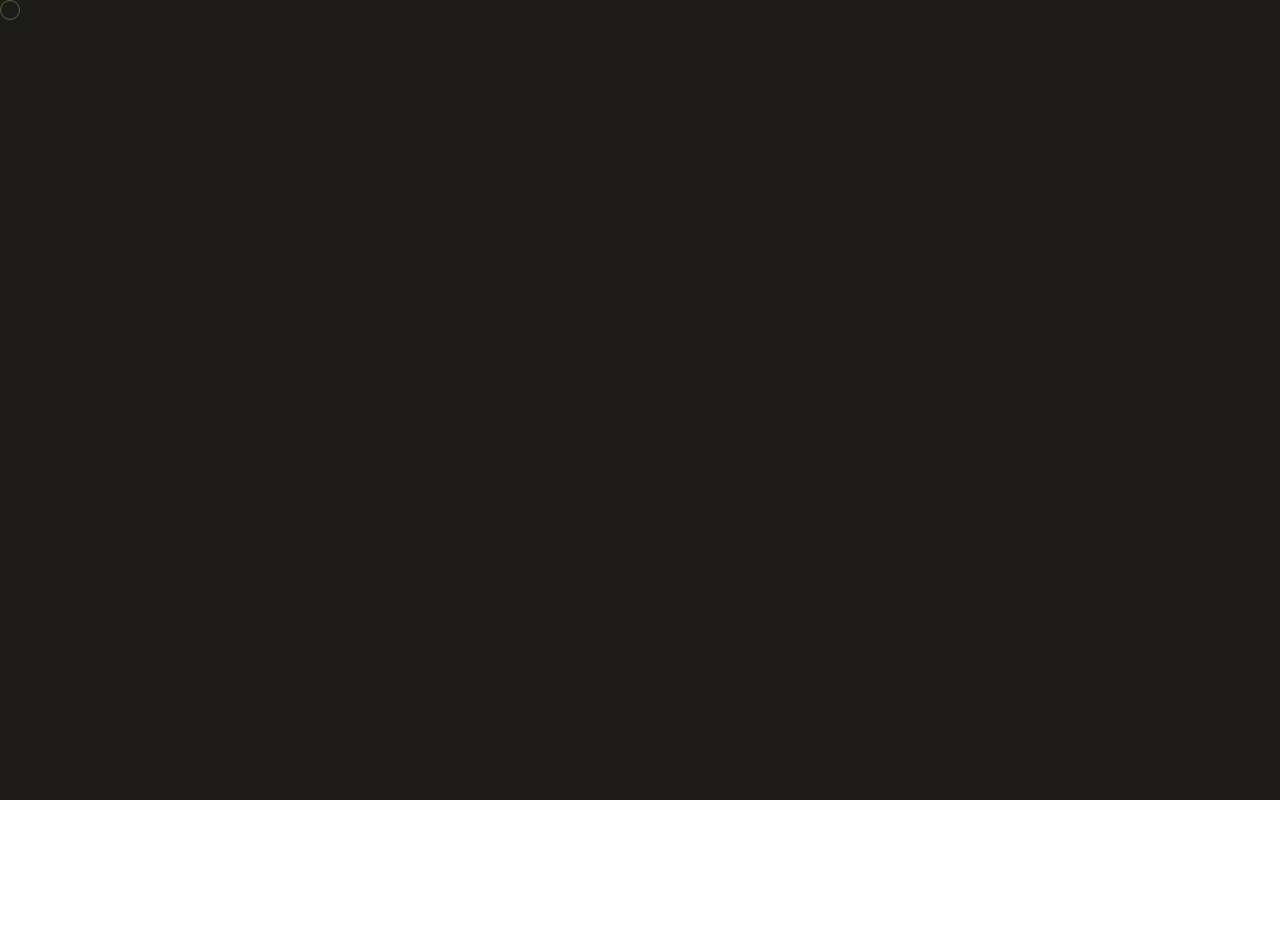
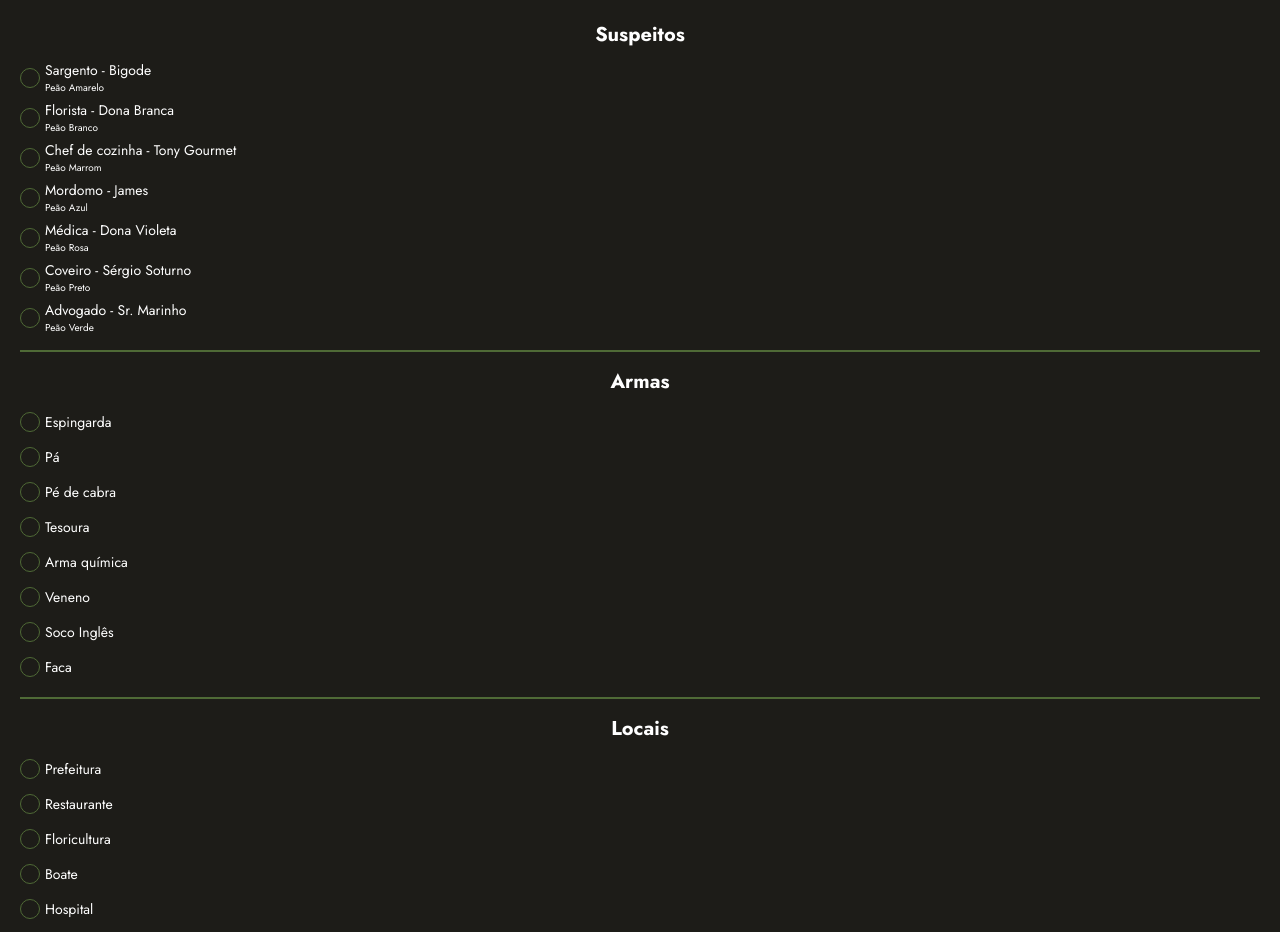
Before and after one commit to Axiotes/app-detetive-virtual, an Angular app: page /list in a window 1280 px wide. Shown: the top 932 px of the page. Before the commit the page ends 800 px from the top, so only its background shows below. Built offline with nearby package versions, Linux system fonts and the light colour scheme.

Commit message:
feat: lista de opcoes

```diff
--- /dev/null
+++ b/data/locations.mock.ts
@@ -0,0 +1,13 @@
+export const LOCATIONS: string[] = [
+  'Prefeitura',
+  'Restaurante',
+  'Floricultura',
+  'Boate',
+  'Hospital',
+  'Mansão',
+  'Cemitério',
+  'Praça',
+  'Hotel',
+  'Banco',
+  'Estação de trem',
+];
--- /dev/null
+++ b/data/suspects.mock.ts
@@ -0,0 +1,11 @@
+import { Suspect } from '../types/suspect.type';
+
+export const SUSPECTS: Suspect[] = [
+  { name: 'Sargento - Bigode', color: 'Peão Amarelo' },
+  { name: 'Florista - Dona Branca', color: 'Peão Branco' },
+  { name: 'Chef de cozinha - Tony Gourmet', color: 'Peão Marrom' },
+  { name: 'Mordomo - James', color: 'Peão Azul' },
+  { name: 'Médica - Dona Violeta', color: 'Peão Rosa' },
+  { name: 'Coveiro - Sérgio Soturno', color: 'Peão Preto' },
+  { name: 'Advogado - Sr. Marinho', color: 'Peão Verde' },
+];
--- /dev/null
+++ b/data/weapons.mock.ts
@@ -0,0 +1,10 @@
+export const WEAPONS: string[] = [
+  'Espingarda',
+  'Pá',
+  'Pé de cabra',
+  'Tesoura',
+  'Arma química',
+  'Veneno',
+  'Soco Inglês',
+  'Faca',
+];
--- a/src/app/components/option/option.component.scss
+++ b/src/app/components/option/option.component.scss
@@ -3,6 +3,7 @@
 
 .option {
     width: 100%;
+    min-height: 30px;
     @include flex-center(row, 5px);
     justify-content: start;
 
--- a/src/app/components/option/option.component.ts
+++ b/src/app/components/option/option.component.ts
@@ -11,5 +11,5 @@ import { FormsModule } from '@angular/forms';
 export class OptionComponent {
   @Input() public name!: string;
   @Input() public details!: string;
-  @Input() public checked!: boolean;
+  @Input() public checked: boolean = false;
 }
--- a/src/app/pages/list/list.component.html
+++ b/src/app/pages/list/list.component.html
@@ -1,3 +1,23 @@
 <main class="list">
-    <app-option></app-option>
+  <h1>Suspeitos</h1>
+  <div class="list__options">
+    <app-option
+      *ngFor="let suspect of suspects"
+      [name]="suspect.name"
+      [details]="suspect.color"
+    ></app-option>
+  </div>
+  <hr />
+  <h1>Armas</h1>
+  <div class="list__options">
+    <app-option *ngFor="let weapon of weapons" [name]="weapon"></app-option>
+  </div>
+  <hr />
+  <h1>Locais</h1>
+  <div class="list__options">
+    <app-option
+      *ngFor="let location of locations"
+      [name]="location"
+    ></app-option>
+  </div>
 </main>
--- a/src/app/pages/list/list.component.scss
+++ b/src/app/pages/list/list.component.scss
@@ -2,12 +2,33 @@
 @import "../../../../style/_variables";
 
 :host {
-    height: 100vh;
+    height: 100%;
     width: 100%;
 }
 
 .list {
-    height: 100vh;
+    height: 100%;
     width: 100%;
     background-color: $black;
+    padding: 20px;
+    @include flex-center(column, 15px);
+
+    h1 {
+        width: 100%;
+        height: 25px;
+        text-align: center;
+        color: white;
+        font-size: 20px;
+    }
+
+    &__options {
+        width: 100%;
+        @include flex-center(column, 5px);
+        align-items: start;
+    }
+
+    hr {
+        width: 100%;
+        border: 1px solid $green;
+    }
 }
--- a/src/app/pages/list/list.component.ts
+++ b/src/app/pages/list/list.component.ts
@@ -1,13 +1,20 @@
 import { Component } from '@angular/core';
-import { OptionComponent } from "../../components/option/option.component";
+import { OptionComponent } from '../../components/option/option.component';
+import { Suspect } from '../../../../types/suspect.type';
+import { SUSPECTS } from '../../../../data/suspects.mock';
+import { WEAPONS } from '../../../../data/weapons.mock';
+import { LOCATIONS } from '../../../../data/locations.mock';
+import { NgFor } from '@angular/common';
 
 @Component({
   selector: 'app-list',
   standalone: true,
-  imports: [OptionComponent],
+  imports: [OptionComponent, NgFor],
   templateUrl: './list.component.html',
-  styleUrl: './list.component.scss'
+  styleUrl: './list.component.scss',
 })
 export class ListComponent {
-
+  public suspects: Suspect[] = SUSPECTS;
+  public weapons: string[] = WEAPONS;
+  public locations: string[] = LOCATIONS;
 }
--- /dev/null
+++ b/types/suspect.type.ts
@@ -0,0 +1,4 @@
+export type Suspect = {
+    name: string,
+    color: string
+}
```
